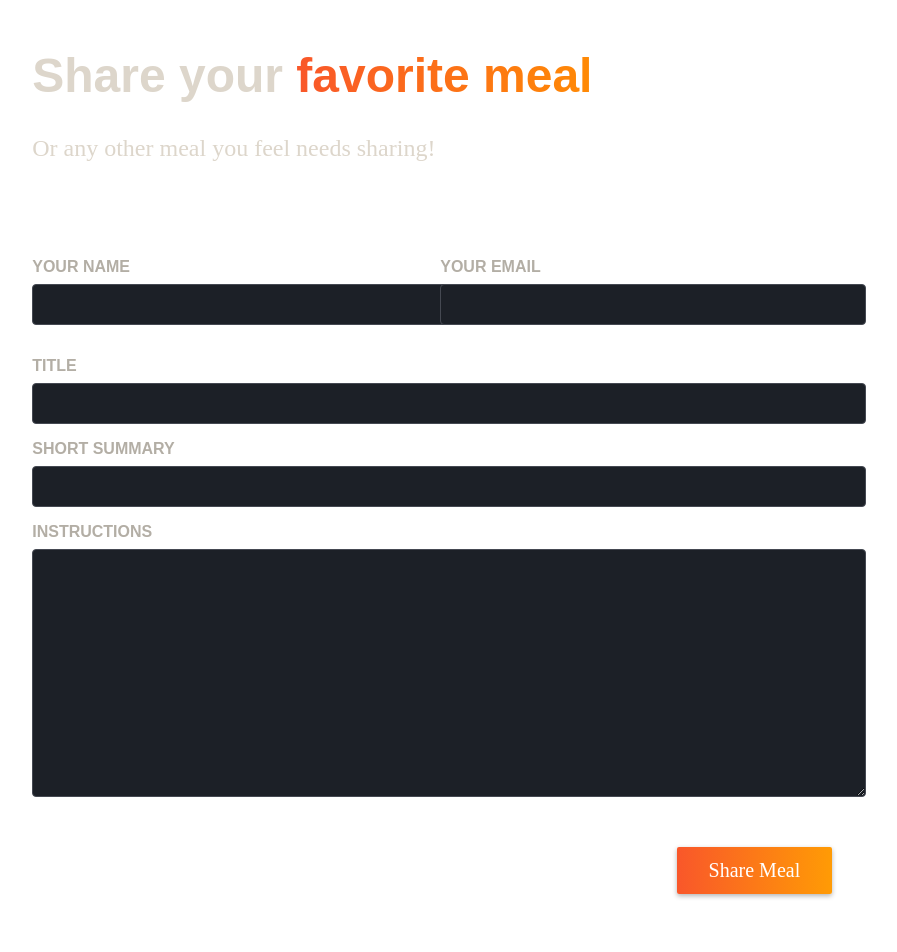
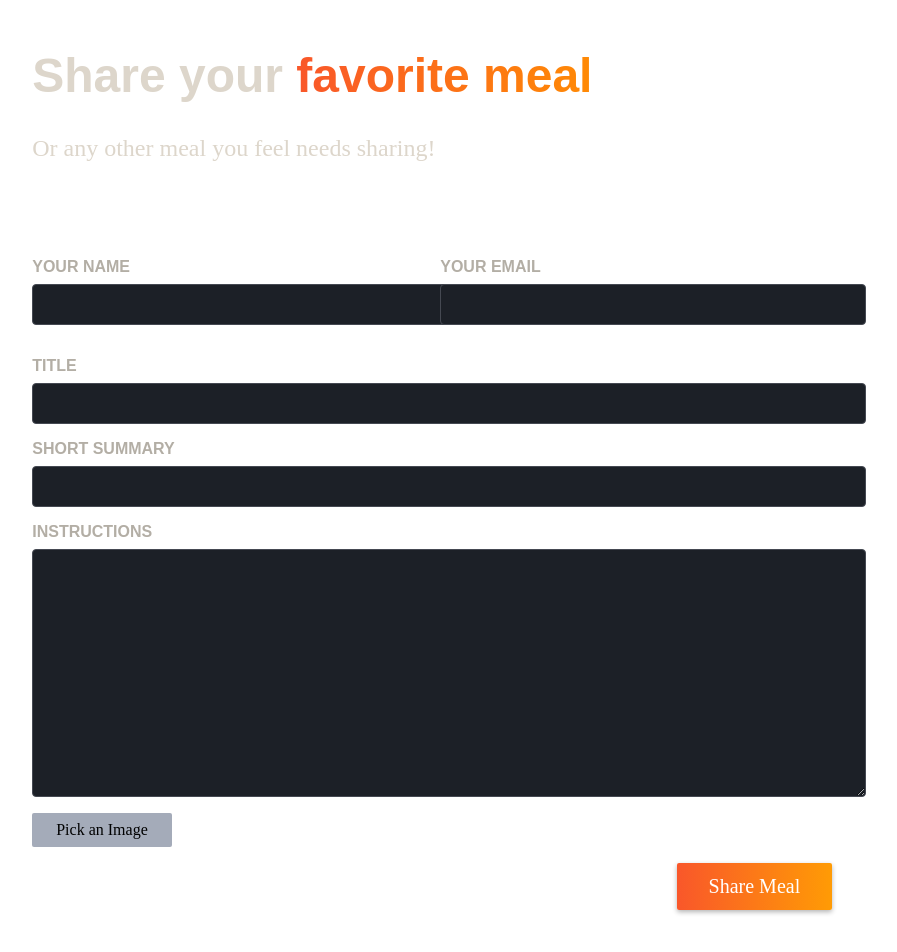
Before and after one commit to HensleyFerrari/food-next-app, a Next.js app: page /meals/share in a window 1280 px wide. Shown: the top 952 px of the page, without its empty margins (39-936 px from the left). Built offline with nearby package versions, Linux system fonts and the light colour scheme.

Commit message:
created custom image picker input

```diff
--- /dev/null
+++ b/app/components/meals/image-picker.jsx
@@ -0,0 +1,35 @@
+"use client";
+
+import { useRef } from "react";
+import classes from "./image-picker.module.css";
+
+export default function ImagePicker({ label, name }) {
+  const imageInput = useRef();
+
+  function handlePickClick() {
+    imageInput.current.click();
+  }
+
+  return (
+    <div className={classes.picker}>
+      <label htmlFor={name}>{label}</label>
+      <div className={classes.controls}>
+        <input
+          className={classes.input}
+          type="file"
+          id={name}
+          accept="image/png, img/jpeg"
+          name={name}
+          ref={imageInput}
+        />
+        <button
+          className={classes.button}
+          type="button"
+          onClick={handlePickClick}
+        >
+          Pick an Image
+        </button>
+      </div>
+    </div>
+  );
+}
--- /dev/null
+++ b/app/components/meals/image-picker.module.css
@@ -0,0 +1,45 @@
+.controls {
+    display: flex;
+    align-items: flex-start;
+    gap: 1.5rem;
+    margin-bottom: 1rem;
+  }
+
+  .picker .input {
+    display: none;
+  }
+
+  .picker .button {
+    border: 0;
+    padding: 0.5rem 1.5rem;
+    background: #a4abb9;
+    border-radius: 2px;
+    cursor: pointer;
+    font: inherit;
+  }
+
+  .picker .button:hover,
+  .picker .button:focus {
+    background: #b3b9c6;
+  }
+
+  .preview {
+    width: 10rem;
+    height: 10rem;
+    border: 2px solid #a4abb9;
+    display: flex;
+    justify-content: center;
+    align-items: center;
+    text-align: center;
+    color: #a4abb9;
+    position: relative;
+  }
+
+  .preview p {
+    margin: 0;
+    padding: 1rem;
+  }
+
+  .preview img {
+    object-fit: cover;
+  }
--- a/app/meals/share/page.jsx
+++ b/app/meals/share/page.jsx
@@ -1,4 +1,5 @@
 import classes from './page.module.css';
+import ImagePicker from './../../components/meals/image-picker';
 
 export default function ShareMealPage() {
   return (
@@ -38,7 +39,7 @@
               required
             ></textarea>
           </p>
-          IMAGE PICKER
+          <ImagePicker />
           <p className={classes.actions}>
             <button type="submit">Share Meal</button>
           </p>
```
